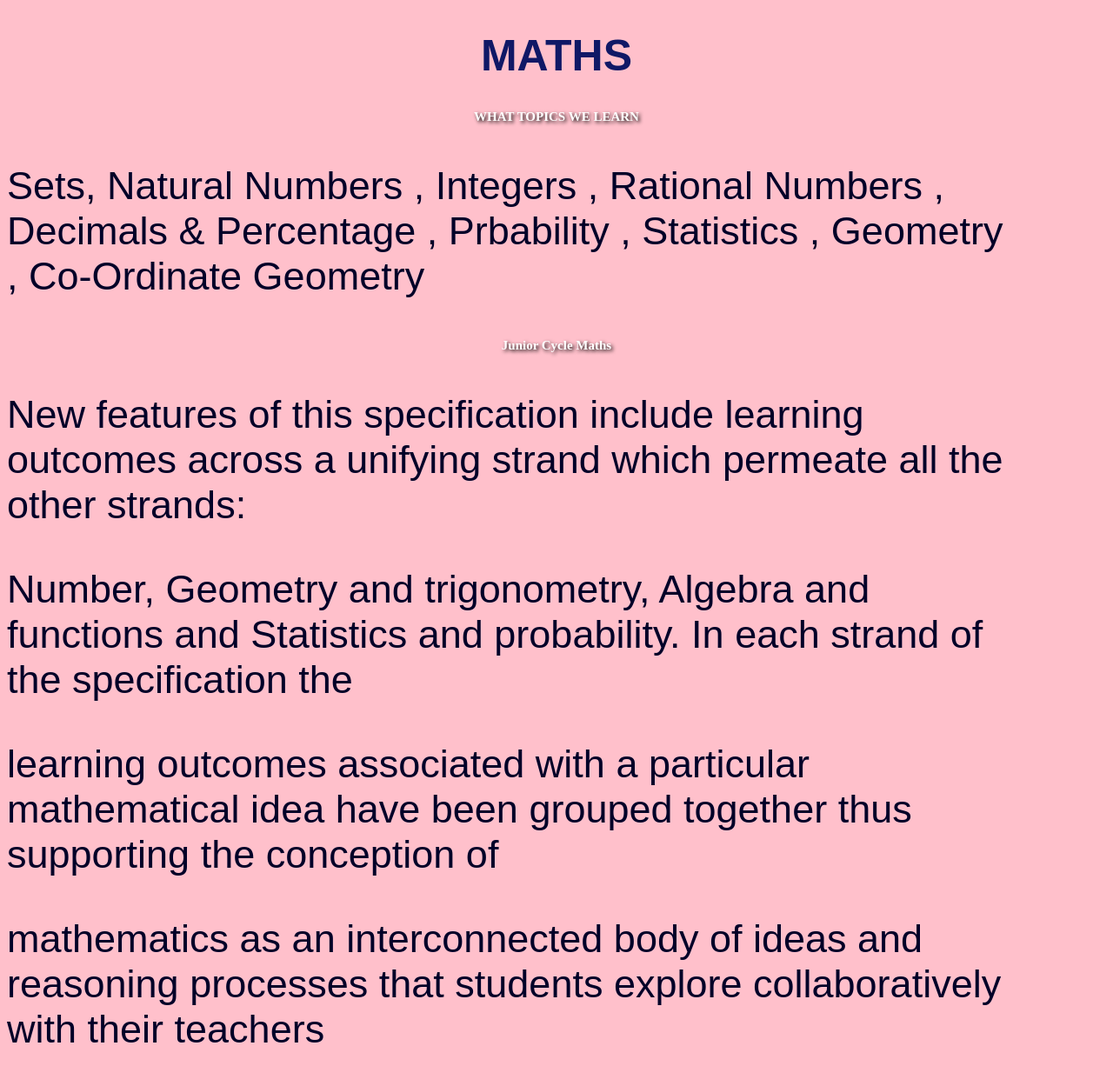
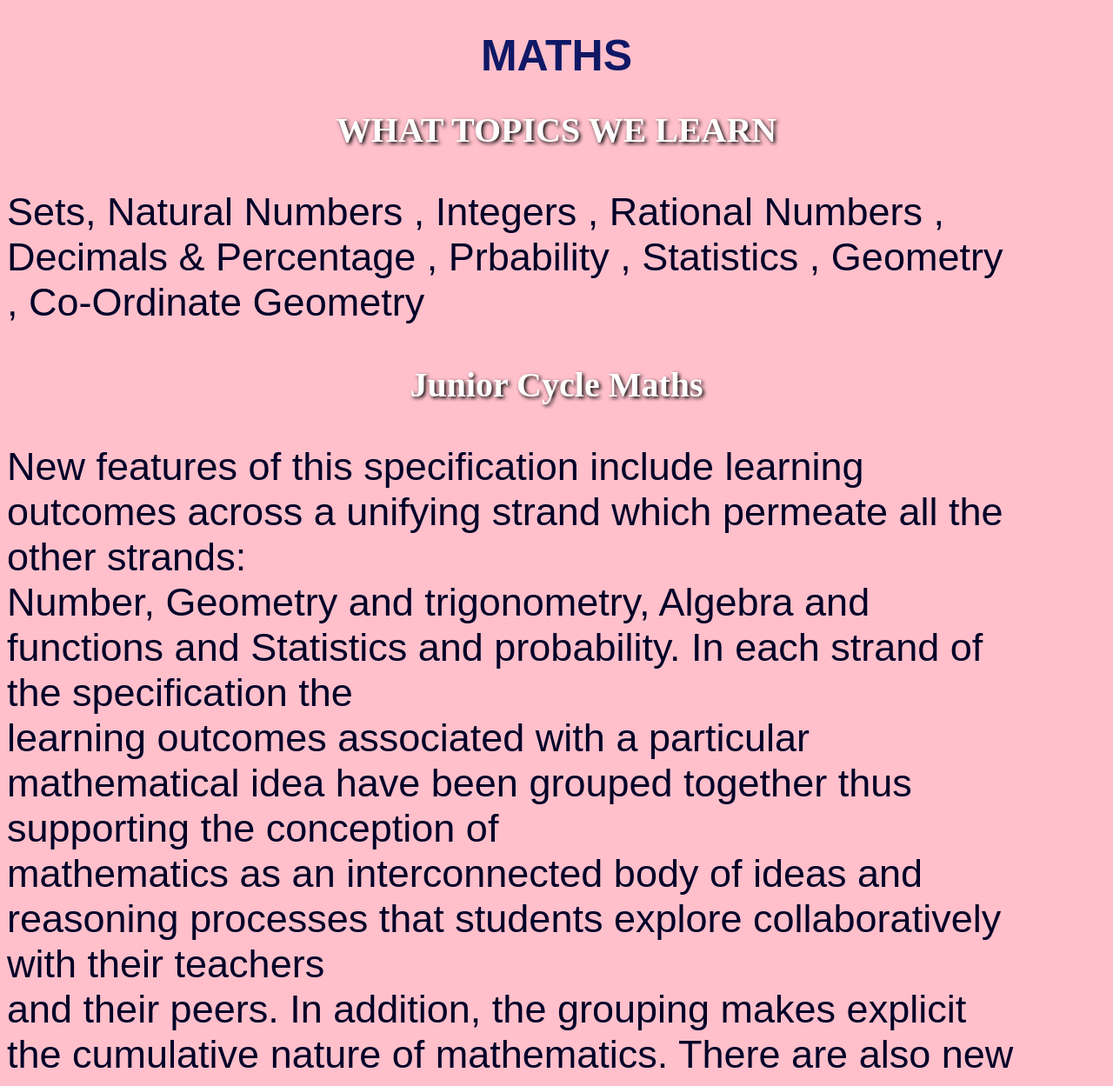
Before and after one commit to STJRush/maths, a plain HTML site: page index.html in a window 1280 px wide. Shown: the part 311-1560 px from the top of the page at 87% size. Drawn offline with Linux system fonts and the light colour scheme.

Commit message:
Update index.html

```diff
--- a/index.html
+++ b/index.html
@@ -35,7 +35,7 @@
     text-align: center;
 }
       h2{
-       font-size: 15px;
+       font-size: 40px;
        color: white;
        text-shadow: 2px 2px 4px #000000;
 
@@ -44,7 +44,7 @@
     text-align: center;
 }
       h3{
-       font-size: 15px;
+       font-size: 40px;
        color: white;
        text-shadow: 2px 2px 4px #000000;
       }
@@ -112,6 +112,10 @@ li a:hover {
 a:hover, a:active {
     background-color: rgb(57, 76, 249));
 }
+
+.abc {
+  font-size: 20px;
+  }
 </style>
 </head>
 <body>
@@ -138,14 +142,14 @@ a:hover, a:active {
 
    <h3>Junior Cycle Maths </h3>
 
-   <p>New features of this specification include learning outcomes across a unifying strand which permeate all the other strands:</p>
-    <p> Number, Geometry and trigonometry, Algebra and functions and Statistics and probability. In each strand of the specification the</p>
-     <p>learning outcomes associated with a particular mathematical idea have been grouped together thus supporting the conception of</p>
-    <p> mathematics as an interconnected body of ideas and reasoning processes that students explore collaboratively with their teachers</p>
-     <p>and their peers. In addition, the grouping makes explicit the cumulative nature of mathematics. There are also new assessments</p>
-    <p> which offers students a chance to demonstrate their achievement as creators of mathematical reports. Teachers, students and </p>
-    <p> parents will be able to check progress by logging in to examples of student work where they will see the range of annotated </p>
-    <p> examples of work that students in junior cycle Mathematics create and see the learning outcomes in action.</p>
+   <p class="abc">New features of this specification include learning outcomes across a unifying strand which permeate all the other strands:
+    <br> Number, Geometry and trigonometry, Algebra and functions and Statistics and probability. In each strand of the specification the
+     <br>learning outcomes associated with a particular mathematical idea have been grouped together thus supporting the conception of
+    <br> mathematics as an interconnected body of ideas and reasoning processes that students explore collaboratively with their teachers
+     <br>and their peers. In addition, the grouping makes explicit the cumulative nature of mathematics. There are also new assessments
+    <br> which offers students a chance to demonstrate their achievement as creators of mathematical reports. Teachers, students and
+    <br> parents will be able to check progress by logging in to examples of student work where they will see the range of annotated
+    <br> examples of work that students in junior cycle Mathematics create and see the learning outcomes in action.</p>
 
 
 
```
